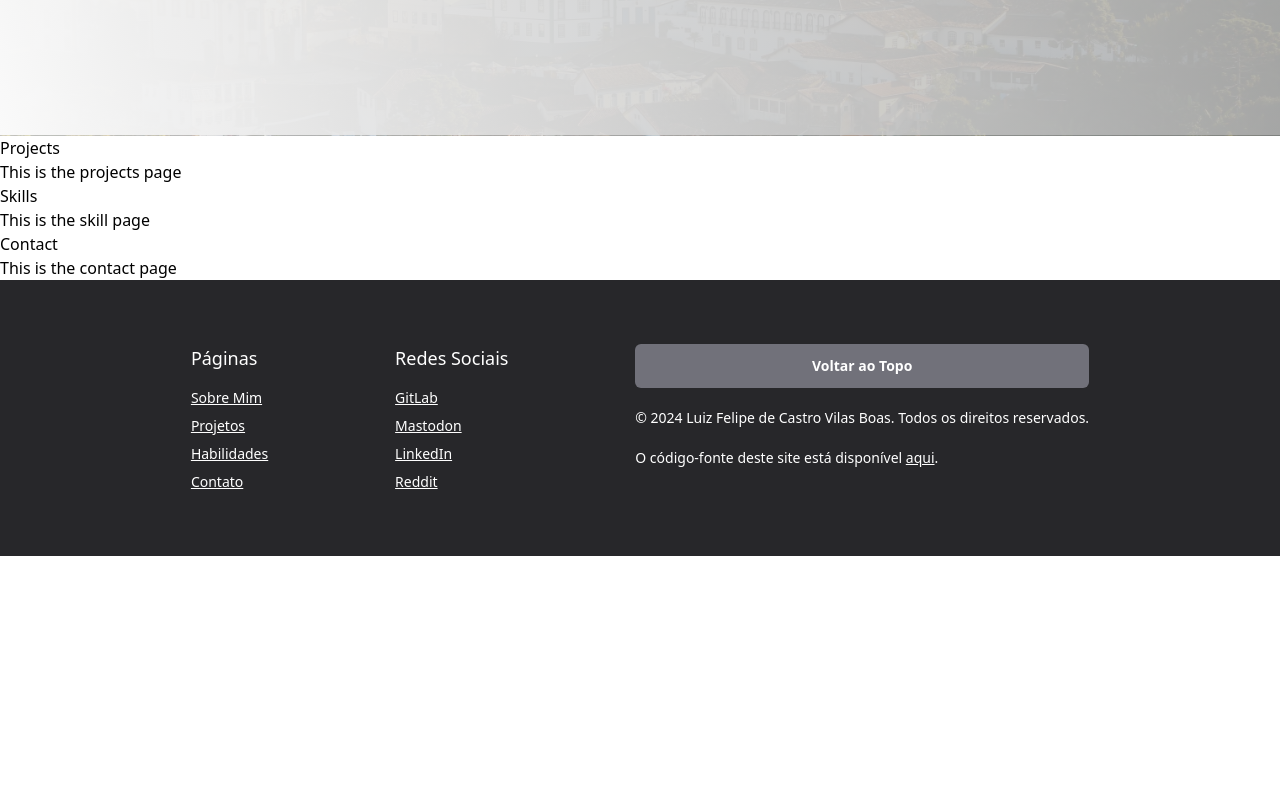
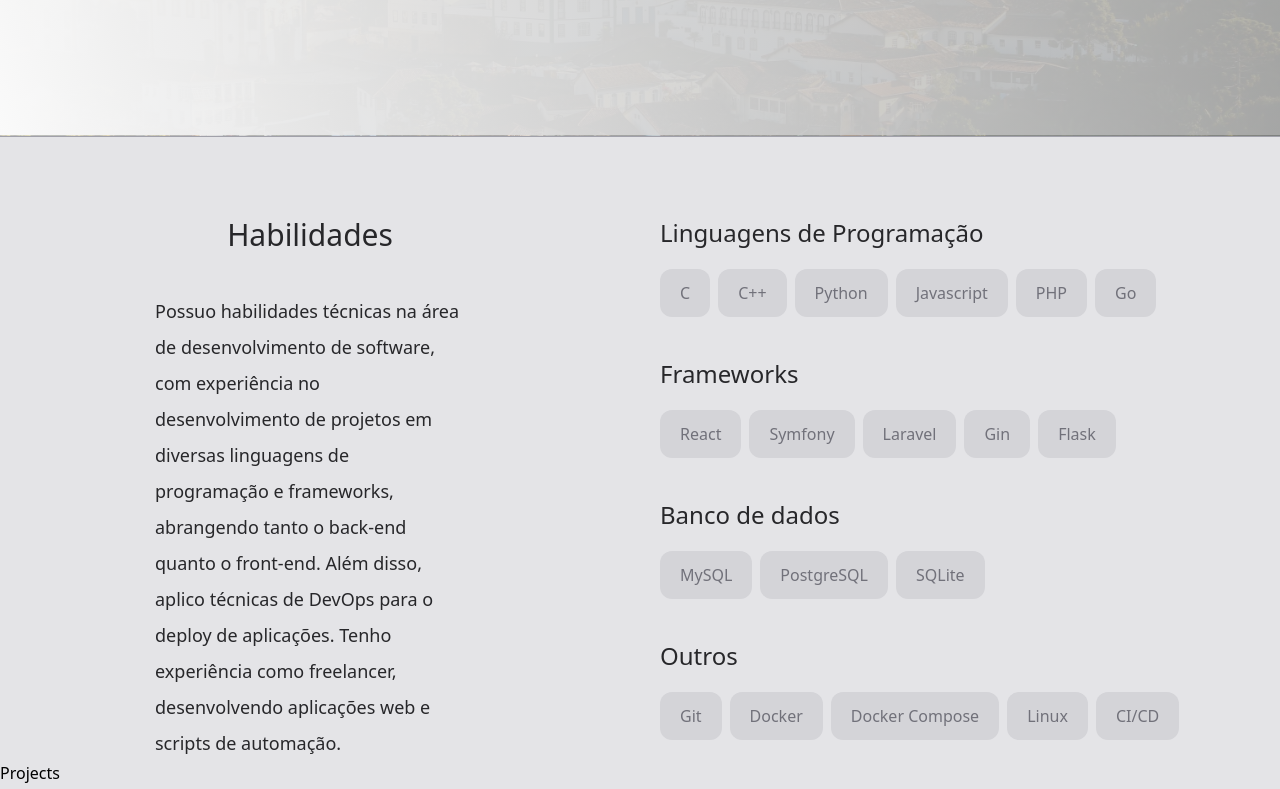
Before and after one commit to luizvilasboas/olooeez.gitlab.io, a React (Create React App) app: page / in a window 1280 px wide. Shown: the part 441-1230 px from the top of the page. Before the commit the page ends 997 px from the top, so only its background shows below. Built offline with nearby package versions, Linux system fonts and the light colour scheme; some icons are missing.

Commit message:
Add skills section

```diff
--- a/src/App.js
+++ b/src/App.js
@@ -8,12 +8,12 @@ import Contact from './components/Contact';
 
 function App() {
   return (
-    <div className='flex flex-col min-h-screen'>
+    <div className='flex flex-col min-h-screen bg-zinc-200'>
       <Header />
-      <main className='flex-1'>
-        <About />
+      <About />
+      <main className='flex-1 container mx-auto'>
+        <Skills />
         <Projects />
-        <Skills />
         <Contact />
       </main>
       <Footer />
--- a/src/components/About.js
+++ b/src/components/About.js
@@ -7,7 +7,7 @@ const About = () => {
   return (
     <section
       id='about'
-      className='flex flex-col md:flex-row justify-evenly items-center gap-4 relative bg-current bg-center bg-cover bg-no-repeat p-10'
+      className='flex flex-col md:flex-row justify-evenly items-center gap-4 relative bg-current bg-center bg-cover bg-no-repeat p-10 border-b border-zinc-400'
       data-aos='fade-up'
       style={{
         backgroundImage: `linear-gradient(70deg, rgba(250, 250, 250, 1), rgba(169, 169, 169, 0.9)), url(${ouroPreto})`,
@@ -36,7 +36,7 @@ const About = () => {
                 target='_blank'
                 rel='noreferrer'
               >
-                <FaGitlab scale={true} size={25} />
+                <FaGitlab scale={1} size={25} />
               </a>
             </li>
             <li>
@@ -46,7 +46,7 @@ const About = () => {
                 target='_blank'
                 rel='noreferrer'
               >
-                <FaMastodon scale={true} size={25} />
+                <FaMastodon scale={1} size={25} />
               </a>
             </li>
             <li>
@@ -56,7 +56,7 @@ const About = () => {
                 target='_blank'
                 rel='noreferrer'
               >
-                <FaLinkedin scale={true} size={25} />
+                <FaLinkedin scale={1} size={25} />
               </a>
             </li>
             <li>
@@ -66,7 +66,7 @@ const About = () => {
                 target='_blank'
                 rel='noreferrer'
               >
-                <FaReddit scale={true} size={25} />
+                <FaReddit scale={1} size={25} />
               </a>
             </li>
           </ul>
--- a/src/components/Skills.js
+++ b/src/components/Skills.js
@@ -1,10 +1,57 @@
 const Skills = () => {
+  const skillsData = [
+    {
+      title: 'Linguagens de Programação',
+      skills: ['C', 'C++', 'Python', 'Javascript', 'PHP', 'Go'],
+    },
+    {
+      title: 'Frameworks',
+      skills: ['React', 'Symfony', 'Laravel', 'Gin', 'Flask'],
+    },
+    {
+      title: 'Banco de dados',
+      skills: ['MySQL', 'PostgreSQL', 'SQLite'],
+    },
+    {
+      title: 'Outros',
+      skills: ['Git', 'Docker', 'Docker Compose', 'Linux', 'CI/CD'],
+    },
+  ];
+
   return (
-    <section id="skills">
-      <h1>Skills</h1>
-      <p>This is the skill page</p>
+    <section className='grid md:grid-cols-2 mt-10 md:mt-20 gap-10' id='skills'>
+      <section className='flex flex-col justify-center items-center gap-10'>
+        <h1 className='text-3xl text-zinc-800 font-thin'>Habilidades</h1>
+        <p className='w-auto md:w-1/2 text-lg text-zinc-800 leading-loose font-light mx-10'>
+          Possuo habilidades técnicas na área de desenvolvimento de software,
+          com experiência no desenvolvimento de projetos em diversas linguagens
+          de programação e frameworks, abrangendo tanto o back-end quanto o
+          front-end. Além disso, aplico técnicas de DevOps para o deploy de
+          aplicações. Tenho experiência como freelancer, desenvolvendo
+          aplicações web e scripts de automação.
+        </p>
+      </section>
+      <section className='grid grid-row-4 gap-5 w-fit'>
+        {skillsData.map((category, index) => (
+          <div key={index}>
+            <h1 className='mb-5 text-2xl font-thin text-zinc-800 text-center md:text-start'>
+              {category.title}
+            </h1>
+            <ul className='flex justify-center md:justify-start flex-wrap gap-2'>
+              {category.skills.map((skill, skillIndex) => (
+                <li
+                  key={skillIndex}
+                  className='bg-zinc-300 py-3 px-5 rounded-xl text-zinc-500'
+                >
+                  {skill}
+                </li>
+              ))}
+            </ul>
+          </div>
+        ))}
+      </section>
     </section>
-  )
-}
+  );
+};
 
 export default Skills;
```
